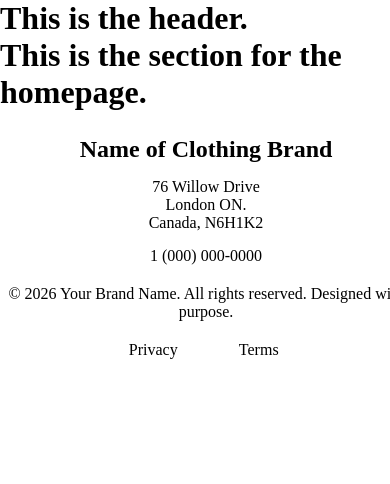
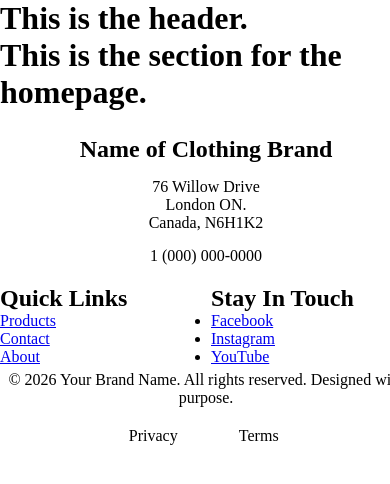
Before and after one commit to cunderhill17/ecommerce-react-app, a React (Vite) app in the folder e-commerce-clothing/: page / in a window 390 px wide. Shown: the top 484 px of the page. Built offline with nearby package versions, Linux system fonts and the light colour scheme.

Commit message:
Update Footer.jsx
This commit updates the Footer component with the layout for tablet and desktop (still need to style)

```diff
--- a/e-commerce-clothing/src/Footer.jsx
+++ b/e-commerce-clothing/src/Footer.jsx
@@ -5,7 +5,7 @@ export default function Footer() {
     return (
         <footer className='grid-con'>
 
-            <section className='col-span-full'>
+            <section className='col-span-full md:col-span-4'>
                 <h2 className="footerLogo">Name of Clothing Brand</h2>
 
                 <div className='footerAddress'>
@@ -19,15 +19,33 @@ export default function Footer() {
                 </div>
             </section>
 
-            <div className='copyright col-span-full'>
+            <section className='col-span-2'>
+                <h2>Quick Links</h2>
+                <ul>
+                    <li><a href="#">Products</a></li>
+                    <li><a href="#">Contact</a></li>
+                    <li><a href="#">About</a></li>
+                </ul>
+            </section>
+
+            <section className="col-span-2">
+                <h2>Stay In Touch</h2>
+                <ul>
+                    <li><a href="#">Facebook</a></li>
+                    <li><a href="#">Instagram</a></li>
+                    <li><a href="#">YouTube</a></li>
+                </ul>
+            </section>
+
+            <div className='copyright col-span-full md:col-span-5'>
                 <p>&copy; 2026 Your Brand Name. All rights reserved. Designed with purpose.</p>
             </div>
 
-            <div className='footerPrivacy col-start-2 col-end-3'>
+            <div className='footerPrivacy col-start-2 col-end-3 md:col-start-7 md:col-end-8 lg:col-start-11 lg:col-end-12'>
                 <p>Privacy</p>
             </div>
 
-            <div className='footerTerms col-start-3 col-end-4'>
+            <div className='footerTerms col-start-3 col-end-4 md:col-start-8 md:col-end-9 lg:col-start-12 lg:col-end-13'>
                 <p>Terms</p>
             </div>
         </footer>
```
